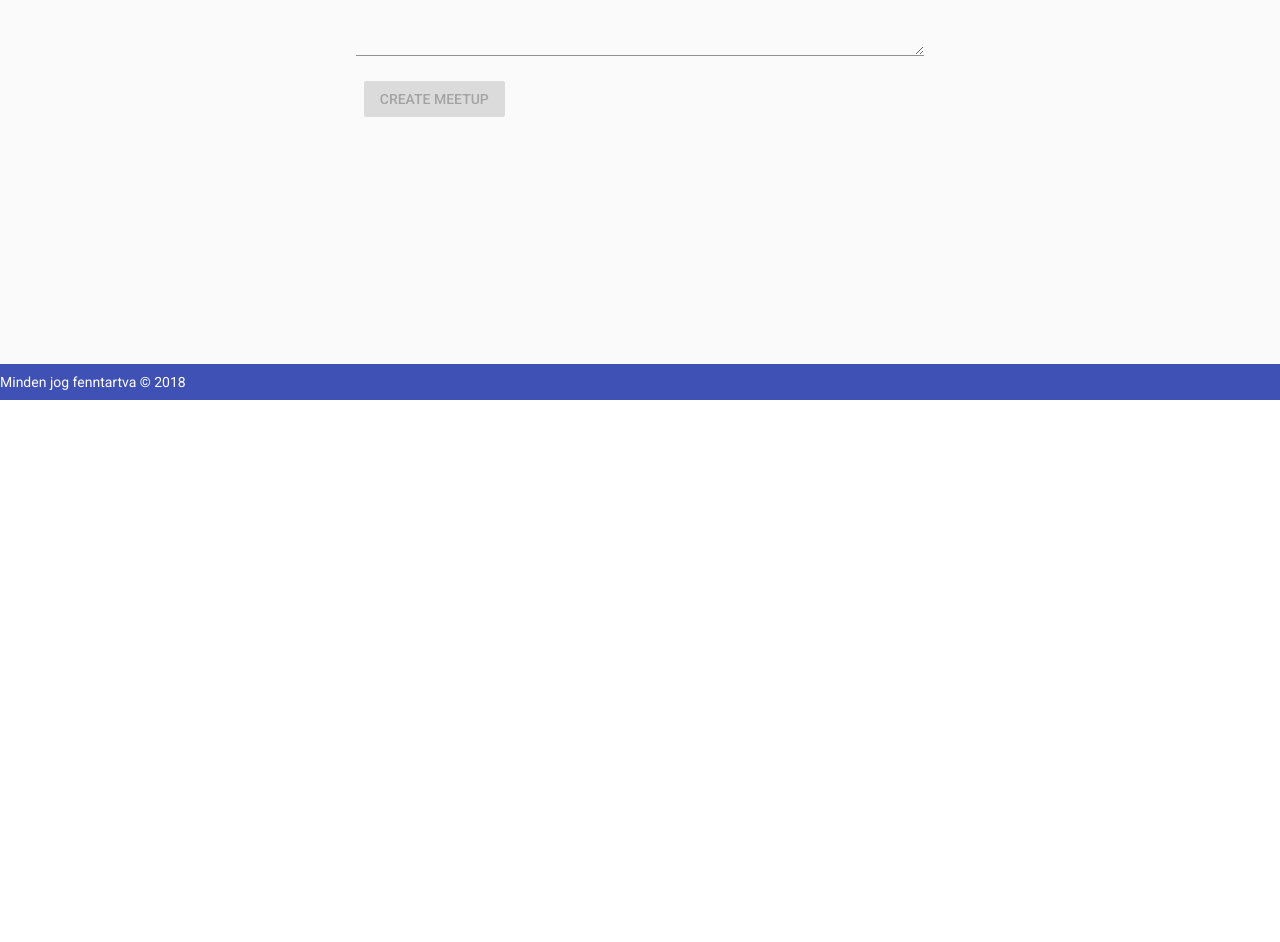
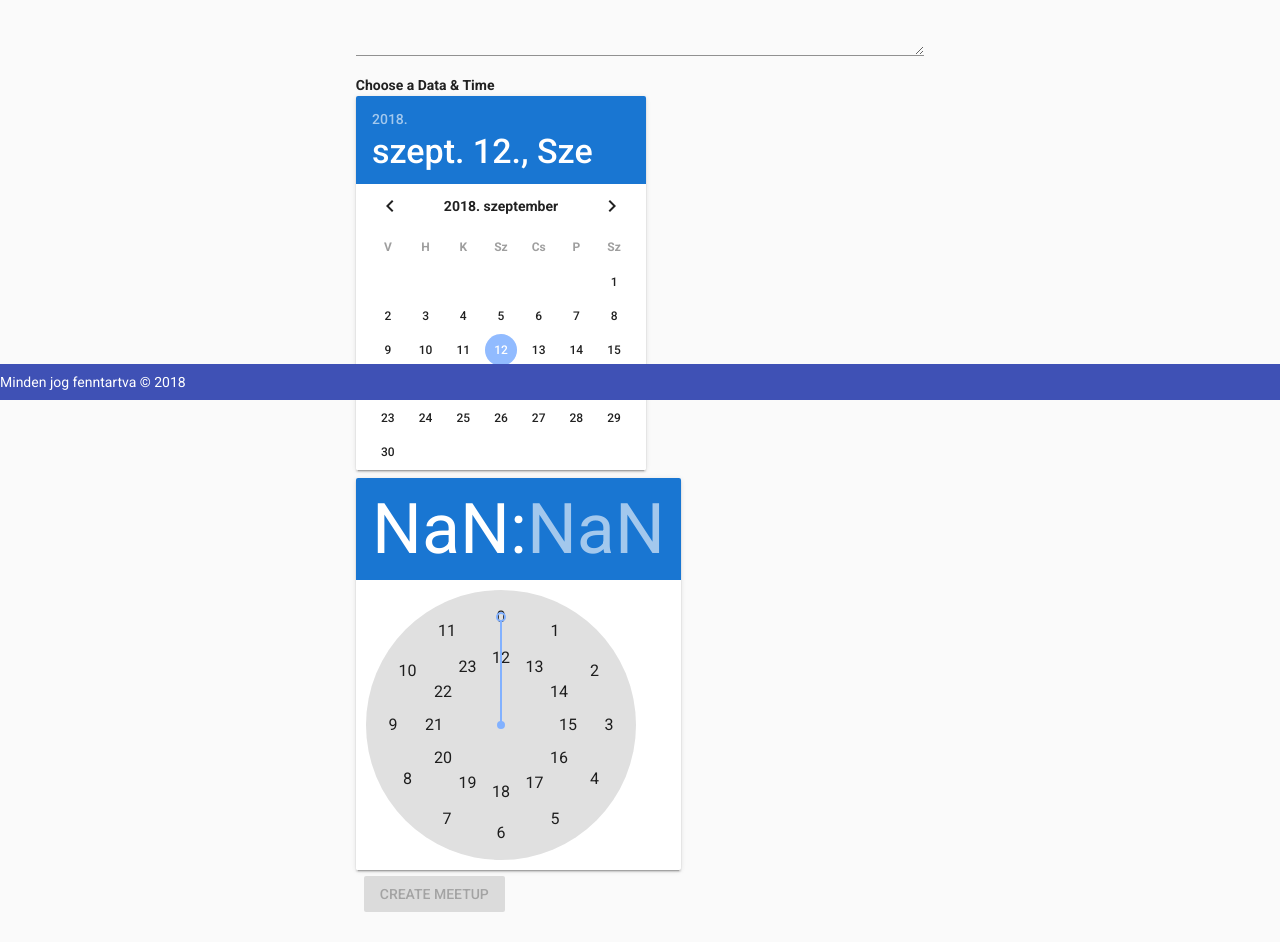
Before and after one commit to I-like-PhysiX/Full_project, a Vue app in the folder Frontend/: page /meetup/new in a window 1280 px wide. Shown: the part 400-1342 px from the top of the page. Before the commit the page ends 800 px from the top, so only its background shows below. Built offline with nearby package versions, Linux system fonts and the light colour scheme.

Commit message:
Update CreateMeetup.vue

```diff
--- a/Frontend/src/components/Meetup/CreateMeetup.vue
+++ b/Frontend/src/components/Meetup/CreateMeetup.vue
@@ -56,6 +56,21 @@
           </v-layout>
           <v-layout row>
             <v-flex xs12 sm6 offset-sm3>
+              <h4>Choose a Data & Time</h4>
+            </v-flex>
+          </v-layout>
+          <v-layout row class="mb-2">
+            <v-flex xs12 sm6 offset-sm3>
+              <v-date-picker v-model="date" locale="hun"></v-date-picker>
+            </v-flex>
+          </v-layout>
+          <v-layout row>
+            <v-flex xs12 sm6 offset-sm3>
+              <v-time-picker v-model="time" format="24hr"></v-time-picker>
+            </v-flex>
+          </v-layout>
+          <v-layout row>
+            <v-flex xs12 sm6 offset-sm3>
               <v-btn
                 class="primary"
                 :disabled="!formIsValid"
@@ -75,7 +90,9 @@
         title: '',
         location: '',
         imageUrl: '',
-        description: ''
+        description: '',
+        date: new Date().toISOString().slice(0,10),
+        time: new Date().toLocaleTimeString().replace(/([\d]+:[\d]{2})(:[\d]{2})(.*)/, "$1$3")
       }
     },
     computed: {
@@ -84,7 +101,13 @@
           this.location !== '' &&
           this.imageUrl !== '' &&
           this.description !== ''
-      }
+      },
+      submittableDateTime(){
+        let currentdate=new Date(this.date)
+        currentdate.setHours(Number(this.time.split(":")[0]))
+        currentdate.setMinutes(Number(this.time.split(":")[1]))
+        return currentdate
+      },
     },
     methods: {
       onCreateMeetup () {
```
